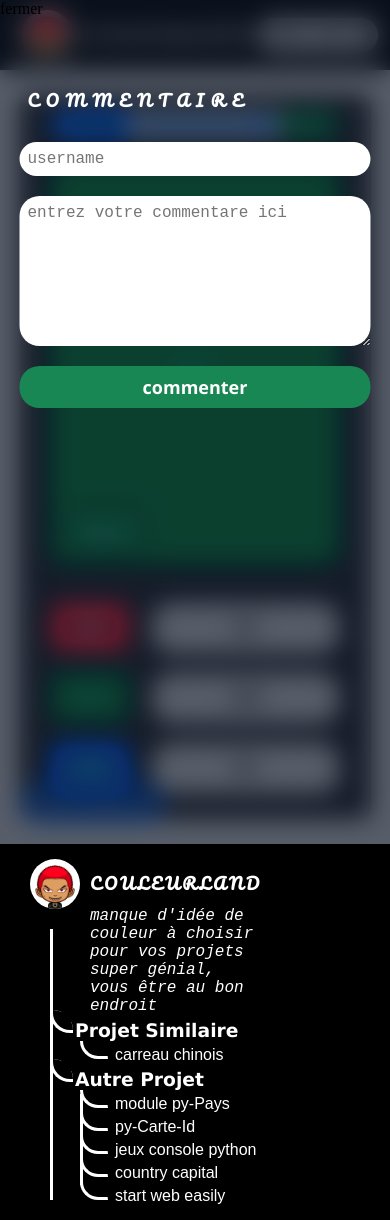
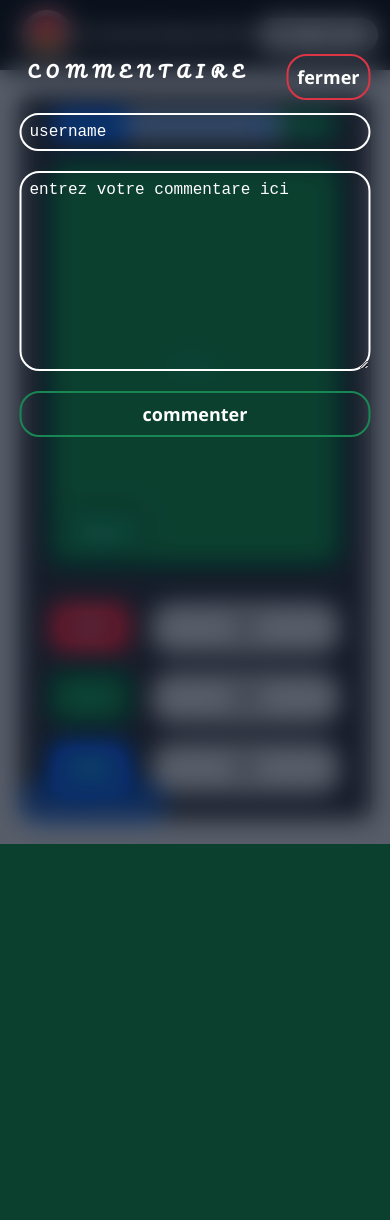
Before and after one commit to Tostenn/colorland, a PHP site: page / in a window 390 px wide. After the commit the page ends 844 px from the top, so only its background shows below. Run offline with PHP 8.4, Linux system fonts and the light colour scheme.

Commit message:
mise en forme de la section commentaire & responsive

```diff
--- a/index.html
+++ b/index.html
@@ -116,8 +116,8 @@
             <button class="comment">donner votre avis</button>
         </div>
         <div class="omb">
-            <div class="fermer">fermer</div>
             <form action="" id="comment">
+                <button class="fermer">fermer</button>
                 <h3>commentaire </h3>
                 <input type="text" name="username" placeholder="username">
                 <textarea name="cmmt" placeholder="entrez votre commentare ici"></textarea>
--- a/static/css/avis.css
+++ b/static/css/avis.css
@@ -39,7 +39,7 @@
 }
 
 .avis .omb{
-    position: absolute;
+    position: fixed;
     z-index: 5;
     inset: 0;
     backdrop-filter: blur(12px) saturate(180%);
@@ -54,6 +54,7 @@
     transform: translate(-50%,-50%);
     width: 50%;
     text-align: left;
+    /* border: 1px solid; */
 }
 .avis form h3{
     color: var(--cl-blanc);
@@ -73,16 +74,44 @@
     border-radius: 20px;
     font-family: 'Courier New', Courier, monospace;
 }
+.avis form .fermer{
+    position: absolute;
+    top: 5px;
+    right: -75px;
+    width: initial;
+    color: var(--cl-blanc);
+    transition: all .3s ease-in-out;
+    background-color: transparent;
+    border:2px solid var(--cl-red);
+}
+.avis form input,.avis form textarea{
+    background-color: transparent;
+    border: 2px solid var(--cl-blanc);
+    color: var(--cl-blanc);
+}
 .avis form textarea{
-    height: 150px;
+    height: 200px;
+}
+.avis form textarea::placeholder,
+.avis form input::placeholder{
+    color: var(--cl-blanc);
 }
 .avis form button{
     font-size: 18px;
     font-weight: bold;
     font-family: 'Segoe UI', Tahoma, Geneva, Verdana, sans-serif;
-    background-color: var(--cl-green);
+    background-color: transparent;
     color: var(--cl-blanc);
+    transition: all .3s ease-in-out;
+    border:2px solid var(--cl-green);
 }
 
-
+.avis form button:hover,
+.avis form .fermer:hover{
+    transition: all .3s ease-in-out;
+    background-color: var(--cl-green);
+}
+.avis form .fermer:hover{
+    background-color: var(--cl-red);
+}
 /* fin section avis */
--- a/static/css/responsive.css
+++ b/static/css/responsive.css
@@ -163,4 +163,7 @@
     .avis form *{
         width: 100%;
     }
+    .avis form .fermer{
+        right: 0;
+    }
 }
```
